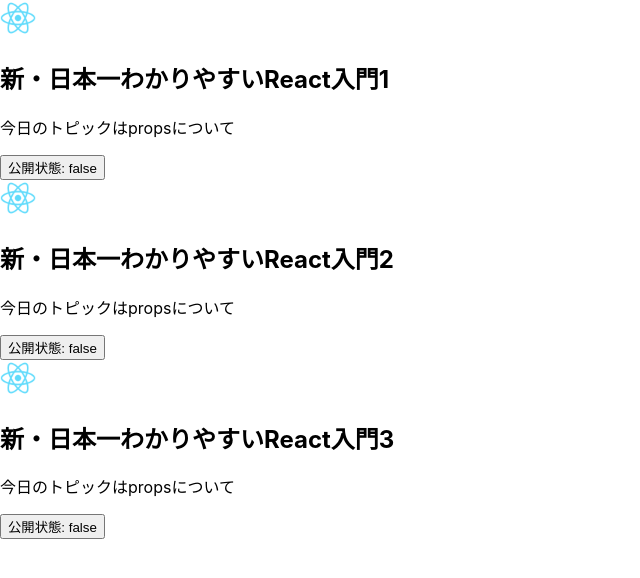
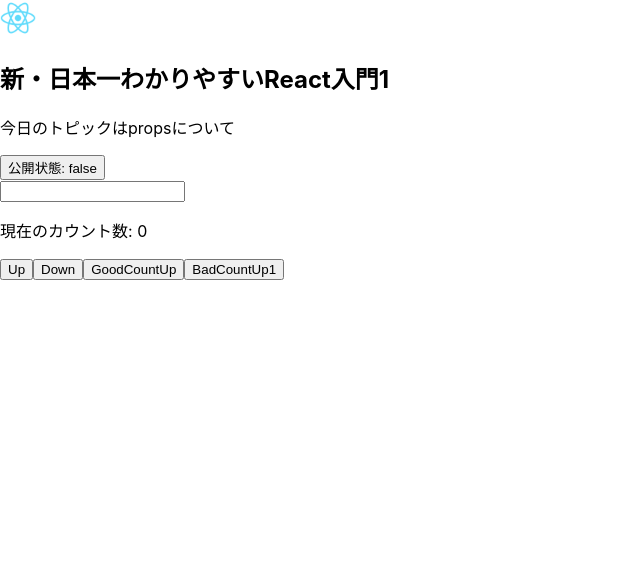
Before and after one commit to GekiteniusY/ReactBasic, a React (Create React App) app: page / in a window 1280 px wide. Shown: the top 578 px of the page, without its empty margins (0-640 px from the left). Built offline with nearby package versions, Linux system fonts and the light colour scheme.

Commit message:
prevStateの使い方を学習

```diff
--- a/src/App.js
+++ b/src/App.js
@@ -1,6 +1,6 @@
 // import logo from "./logo.svg";
 import "./App.css";
-import { Article } from "./component/index";
+import { Article, TextInput, Counter } from "./component/index";
 
 function App() {
   return (
@@ -10,14 +10,8 @@
           title={"新・日本一わかりやすいReact入門1"}
           content={"今日のトピックはpropsについて"}
         />
-        <Article
-          title={"新・日本一わかりやすいReact入門2"}
-          content={"今日のトピックはpropsについて"}
-        />
-        <Article
-          title={"新・日本一わかりやすいReact入門3"}
-          content={"今日のトピックはpropsについて"}
-        />
+        <TextInput />
+        <Counter />
       </div>
     </>
   );
--- /dev/null
+++ b/src/component/Counter.jsx
@@ -0,0 +1,48 @@
+import { useState } from "react"
+
+const Counter = () => {
+    // 初期値が0のカウンターの状態を管理するstate
+    const [count, setCount] = useState(0)
+
+    // 更新前の状態にプラス１する関数
+    // setCount(count + 1)と記述すると期待しない動作となってしまう
+    // useStateは非同期処理のため、実際に状態が更新されるまでにラグが生じる
+    // 結果、状態が更新されるまでの間にstateが更新されてしまっていた場合（他の制御とぶつかってしまった場合）や、
+    // 前の処理が終わっていない場合などにバグとなる
+    const countUp = () => {
+        setCount(prevState => prevState + 1)
+    }
+
+    //
+    const goodCountUp = () => {
+        setTimeout(() => {
+            setCount(prevState => prevState + 1)
+        }, 1000);
+    }
+
+    const badCountUp = () => {
+        console.log('bad')
+        setTimeout(() => {
+            setCount(count + 1)
+        }, 10000);
+    }
+
+
+    // 更新前の状態にマイナス１する関数
+    const countDown = () => {
+        setCount(prevState => prevState - 1)
+    }
+
+    return (
+        <div>
+            <p>現在のカウント数: {count}</p>
+            <button onClick={countUp}>Up</button>
+            <button onClick={countDown}>Down</button>
+            <button onClick={goodCountUp}>GoodCountUp</button>
+            <button onClick={badCountUp}>BadCountUp1</button>
+        </div>
+    )
+
+}
+
+export default Counter
--- /dev/null
+++ b/src/component/TextInput.jsx
@@ -0,0 +1,27 @@
+import { useState } from "react"
+
+const TextInput = () => {
+    // 入力フォームの状態を管理するstate
+    // 入力フォームの初期値は空文字
+    const [name, setName] = useState('')
+
+    // setNameをラップする関数
+    // 引数にはinputタグの入力フォームから渡されるeventオブジェクトを受取る想定
+    const handleName = (event) => {
+        console.log(event.target.value)
+        setName(event.target.value)
+    }
+
+    console.log("Current", name)
+
+    return (
+        <input
+            // eventはonChangeの戻り値
+            onChange={(event) => handleName(event)}
+            type={'text'}
+            value={name}
+        />
+    )
+}
+
+export default TextInput
--- a/src/component/index.jsx
+++ b/src/component/index.jsx
@@ -1,8 +1,8 @@
 export {default as Article} from './Article'
 // export {default as BadCounter} from './BadCounter'
-// export {default as Counter} from './Counter'
+export {default as Counter} from './Counter'
 export {default as Content} from './Content'
 export {default as PublishButton} from './PublishButton'
-// export {default as TextInput} from './TextInput'
+export {default as TextInput} from './TextInput'
 export {default as Title} from './Title'
 // export {default as ToggleButton} from './ToggleButton'
```
